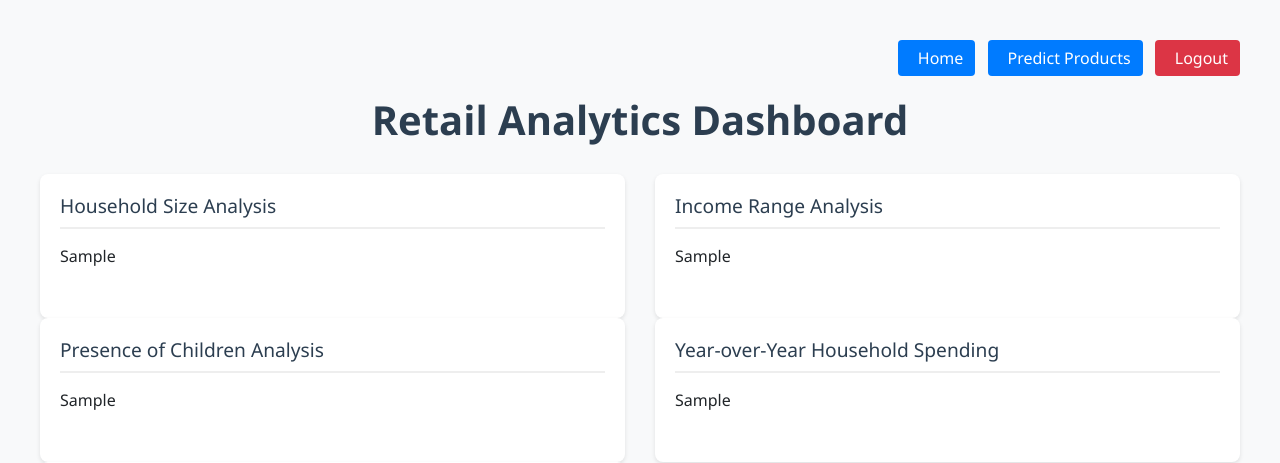
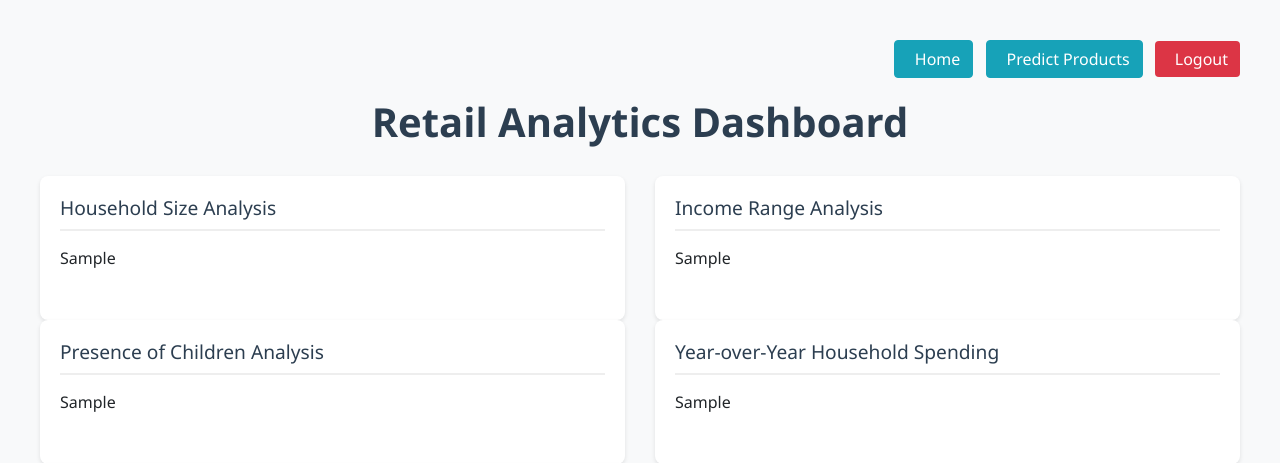
Before and after one commit to sravanikalva/Cloudfinal, a Flask app: template templates/demographicsandengagement.html in a window 1280 px wide. Shown: the top 463 px of the page. Run offline with Flask 3, Linux system fonts and the light colour scheme; the template is opened without the code that fills it: most values are stand-ins (such as "Sample title", 1, 10 or a date in 2020).

Commit message:
Update demographicsandengagement.html

```diff
--- a/templates/demographicsandengagement.html
+++ b/templates/demographicsandengagement.html
@@ -83,11 +83,11 @@
 <body>
     <div class="dashboard-container">
         <div class="button-container">
-            <a href="{{ url_for('home') }}" class="btn btn-primary mr-2">
+            <a href="{{ url_for('home') }}" class="btn btn-info mr-2">
                 <i class="fas fa-chart-bar mr-2"></i>Home
             </a>
 
-            <a href="{{ url_for('predictproducts') }}" class="btn btn-primary mr-2">
+            <a href="{{ url_for('predictproducts') }}" class="btn btn-info mr-2">
                 <i class="fas fa-chart-line mr-2"></i>Predict Products
             </a>
 
```
